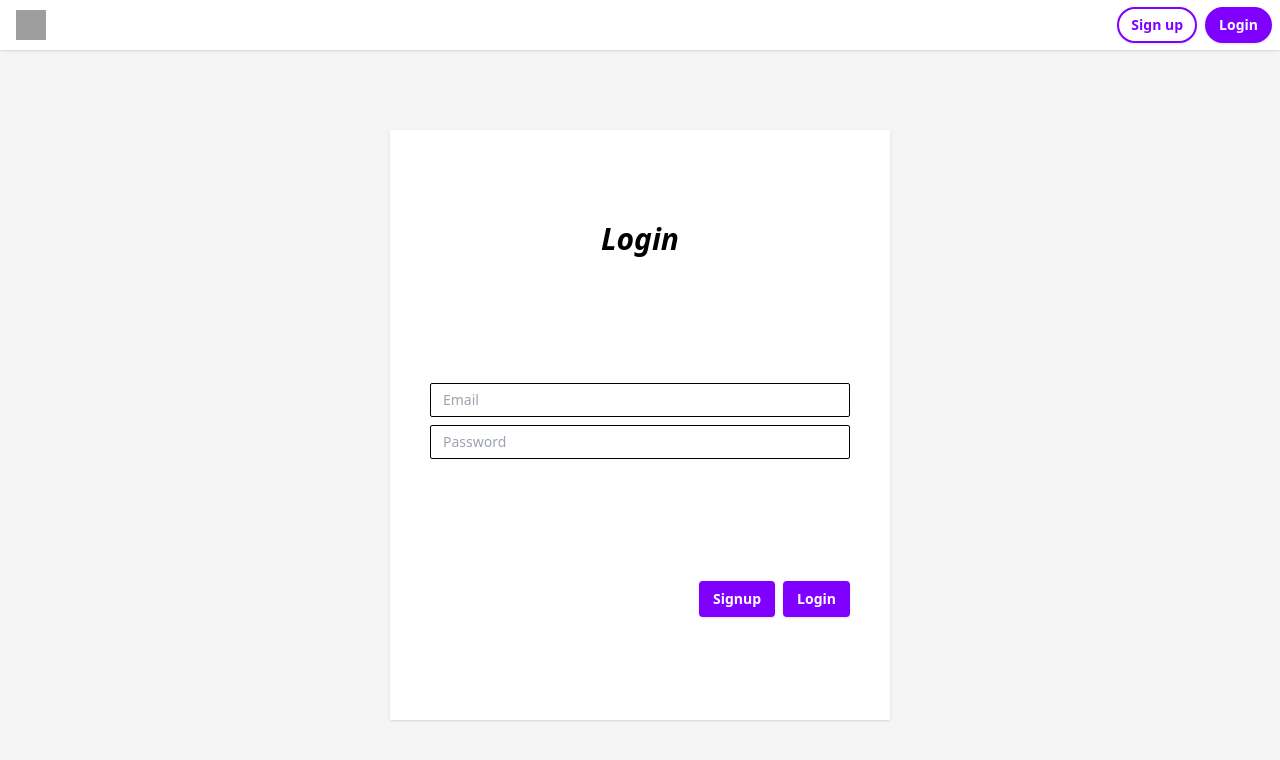
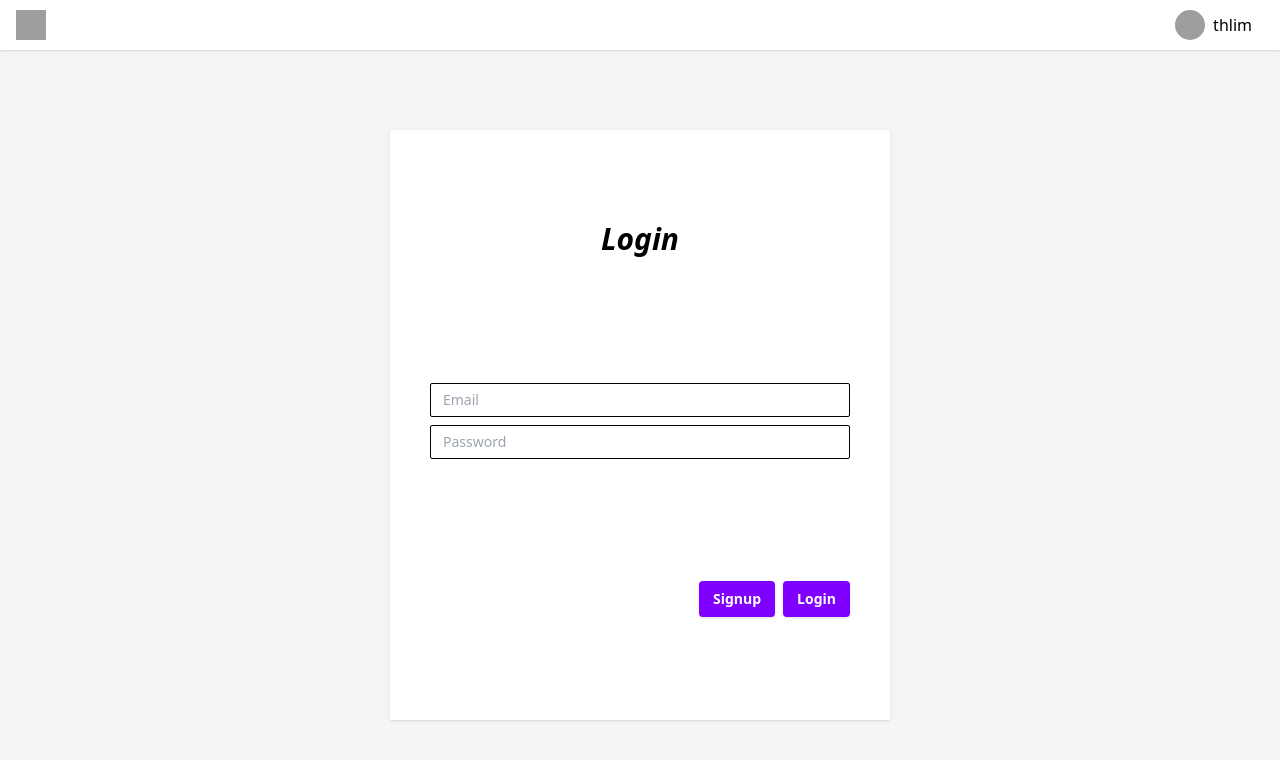
Before and after one commit to thlimtx/test-management, a Next.js app: page /login in a window 1280 px wide. Shown: the top 760 px of the page. Built offline with nearby package versions, Linux system fonts and the light colour scheme; no server answers; grey boxes are pictures that could not be loaded.

Commit message:
feat: change project on header

```diff
--- a/src/components/Header/index.tsx
+++ b/src/components/Header/index.tsx
@@ -2,47 +2,82 @@ import { useRouter } from "next/router";
 import { Button } from "../Button";
 import { useEffect, useState } from "react";
 import { Project } from "@prisma/client";
+import { FontAwesomeIcon } from "@fortawesome/react-fontawesome";
+import { faChevronDown } from "@fortawesome/free-solid-svg-icons";
+import { Dropdown, MenuProps } from "antd";
+import { find, map, without } from "lodash";
 
 export const Header = (props: any) => {
   const router = useRouter();
   const projectId = router.query.id;
+  // TODO: Login session
+  const userId = 1;
+  const user = { id: 1, name: "thlim" };
 
-  const [project, setProject] = useState<Project | null>();
+  const [projects, setProjects] = useState<Project[]>();
+  const curProject = find(projects, (o) => `${o.id}` === projectId);
+  const projectOptions = map(without(projects, curProject), (item) => {
+    return { key: `${item?.id}`, label: `${item?.name}` };
+  });
 
   useEffect(() => {
-    findProject(projectId);
+    findProject(userId);
   }, [projectId]);
 
   const findProject = async (item: any) => {
-    const res = await fetch("/api/project/find", {
+    const res = await fetch("/api/project/read", {
       method: "POST",
-      body: JSON.stringify({ id: parseInt(item) }),
+      body: JSON.stringify({ userId: parseInt(item) }),
     });
     if (res.ok) {
       const data = await res.json();
-      setProject(data);
+      setProjects(data);
     } else {
-      setProject(null);
+      setProjects([]);
     }
+  };
+
+  const onSelectProject: MenuProps["onClick"] = ({ key }) => {
+    router.push("/project/" + key);
   };
 
   return (
     <div
-      className={`fixed header-height mb-1 w-full shadow bg-primaryBg p-2 flex flex-row items-center ${props.className}`}
+      className={`fixed header-height mb-1 w-full shadow bg-primaryBg px-2 flex flex-row ${props.className}`}
       style={props.style}
     >
-      <div className="flex-1 flex flex-row px-2">
+      <div className="flex-1 flex flex-row px-2 items-center">
         <img src="https://picsum.photos/30" />
       </div>
-      {projectId ? (
       <div className="flex flex-row mx-5">
-          <p>{project?.name}</p>
+        {projectId && (
+          <Dropdown
+            menu={{ items: projectOptions, onClick: onSelectProject }}
+            trigger={["click"]}
+          >
+            <a onClick={(e) => e.preventDefault()}>
+              <div
+                id="type"
+                className={`flex flex-row items-center button h-full`}
+              >
+                <p>{curProject?.name}</p>
+                <span className="w-3" />
+                <FontAwesomeIcon icon={faChevronDown} size="sm" />
+              </div>
+            </a>
+          </Dropdown>
+        )}
+        <span className="w-5" />
+        {userId ? (
+          <div className="flex-1 flex flex-row items-center">
+            <img src="https://picsum.photos/30" className="mr-2 rounded-full" />
+            <p>{user.name}</p>
           </div>
         ) : (
-        <div className="flex flex-row">
+          <div className="flex flex-row items-center">
             <Button
               text="Sign up"
-            className="mr-2 rounded-full"
+              className="mr-5 rounded-full"
               type="invert"
               onPress={() => router.push("/signup")}
             />
@@ -54,5 +89,6 @@ export const Header = (props: any) => {
           </div>
         )}
       </div>
+    </div>
   );
 };
--- /dev/null
+++ b/src/pages/api/project/read.ts
@@ -0,0 +1,12 @@
+import { prisma } from "server/db/client";
+
+const handler = async (req: any, res: any) => {
+  const { body } = req;
+  const { userId } = JSON.parse(body);
+  const projects = await prisma.project.findMany({
+    where: { members: { some: { userId } } },
+  });
+  return res.status(200).json(projects);
+};
+
+export default handler;
```
Lines whose indentation alone changed are shown as unchanged.
